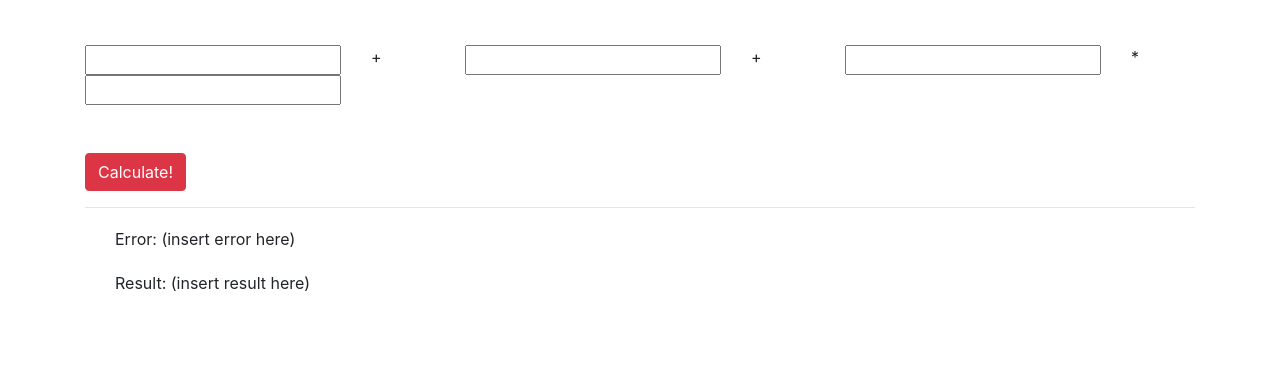
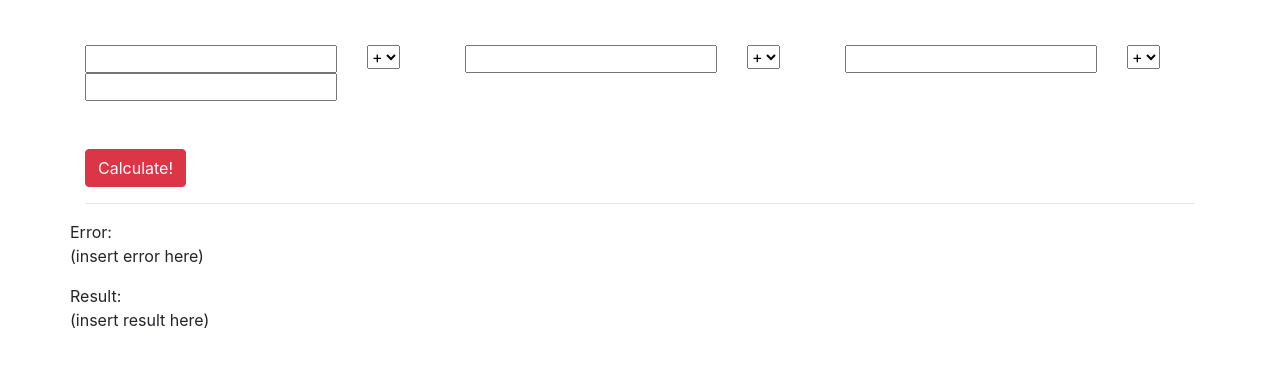
Before and after one commit to alexonaci/math-is-fun-challange, a plain HTML site: page index.html in a window 1280 px wide. Shown: the part 206-572 px from the top of the page. Drawn offline with nearby package versions, Linux system fonts and the light colour scheme.

Commit message:
updates readme and html file in order to make it more clear

```diff
--- a/index.html
+++ b/index.html
@@ -1,13 +1,21 @@
 <!DOCTYPE html>
 <html>
+
 <head>
     <meta charset="utf-8">
-    <meta http-equiv="X-UA-Compatible" content="IE=edge">
+    <meta http-equiv="X-UA-Compatible"
+          content="IE=edge">
     <title>Wolfram Beta</title>
-    <meta name="viewport" content="width=device-width, initial-scale=1">
-    <link rel="stylesheet" href="https://maxcdn.bootstrapcdn.com/bootstrap/4.0.0/css/bootstrap.min.css"
-          integrity="sha384-Gn5384xqQ1aoWXA+058RXPxPg6fy4IWvTNh0E263XmFcJlSAwiGgFAW/dAiS6JXm" crossorigin="anonymous">
+    <meta name="viewport"
+          content="width=device-width, initial-scale=1">
+    <link rel="stylesheet"
+          href="https://maxcdn.bootstrapcdn.com/bootstrap/4.0.0/css/bootstrap.min.css"
+          integrity="sha384-Gn5384xqQ1aoWXA+058RXPxPg6fy4IWvTNh0E263XmFcJlSAwiGgFAW/dAiS6JXm"
+          crossorigin="anonymous">
+    <link rel="stylesheet"
+          href="./styles.css">
 </head>
+
 <body>
     <div class="container">
         <div class="row">
@@ -15,62 +23,87 @@
                 <h1 class="mt-5">Math is <strong>Fun</strong></h1>
             </div>
             <div class="col">
-            <img src="https://media.giphy.com/media/26gJA9SSe4m54MYec/giphy.gif" class="img-fluid rounded"
-                 alt="Responsive image" width="50%" height="50%">
+                <img src="https://media.giphy.com/media/26gJA9SSe4m54MYec/giphy.gif"
+                     class="img-fluid rounded"
+                     alt="Responsive image"
+                     width="50%"
+                     height="50%">
             </div>
         </div>
 
         <div class="row mt-5">
             <div class="col">
-            <input type="text" id="first" name="first" required>
+                <input type="text"
+                       id="firstOperand"
+                       name="first"
+                       required>
             </div>
             <div class="col">
-            +
+                <select name="operations">
+                    <option value="addition">+</option>
+                    <option value="substraction">-</option>
+                    <option value="division">:</option>
+                    <option value="multiplication">*</option>
+                </select>
             </div>
             <div class="col">
-            <input type="text" id="second" name="second" required>
+                <input type="text"
+                       id="secondOperand"
+                       name="second"
+                       required>
             </div>
             <div class="col">
-            +
+                <select name="operations">
+                    <option value="addition">+</option>
+                    <option value="substraction">-</option>
+                    <option value="division">:</option>
+                    <option value="multiplication">*</option>
+                </select>
             </div>
             <div class="col">
-            <input type="text" id="third" name="third" required>
+                <input type="text"
+                       id="thirdOperand"
+                       name="third"
+                       required>
             </div>
             <div class="col">
-            *
+                <select name="operations">
+                    <option value="addition">+</option>
+                    <option value="substraction">-</option>
+                    <option value="division">:</option>
+                    <option value="multiplication">*</option>
+                </select>
             </div>
             <div class="col">
-            <input type="text" id="fourth" name="fourth" required>
+                <input type="text"
+                       id="fourthOperand"
+                       name="fourth"
+                       required>
             </div>
         </div>
         <div class="row mt-5">
             <div class="col">
-            <button class="btn btn-danger" onclick="run()">Calculate!</button>
+                <button class="btn btn-danger"
+                        onclick="run()">Calculate!</button>
             </div>
         </div>
         <hr>
         <div class="row">
             <!--DON'T DO ANY OF THIS IN REAL LIFE :]-->
             <article>
-            <ul style="list-style-type:none;">
+                <ul>
                     <li></li>
                     <li></li>
                     <li></li>
                     <li>
                         <div>
                             <div>
-                            <table>
-                                <tr>
-                                    <th></th>
-                                    <th></th>
-                                    <th></th>
-                                </tr>
-                                <tr>
-                                    <td></td>
-                                    <td></td>
-                                    <td>Error: <span>(insert error here)</span></td>
-                                </tr>
-                            </table>
+                                <ul>
+                                    <li></li>
+                                    <li></li>
+                                    <li>Error: <div>(insert error here)</div>
+                                    </li>
+                                </ul>
                             </div>
                         </div>
                     </li>
@@ -78,38 +111,28 @@
             </article>
         </div>
         <div class="row">
-        <section>
-            <table>
-                <tr>
-                    <th></th>
-                    <th></th>
-                    <th></th>
-                    <th></th>
-                    <th></th>
-                    <th></th>
-                </tr>
-                <tr>
-                    <td></td>
-                    <td></td>
-                    <td>
-                        <ul style="list-style-type:none;">
-                            <li></li>
+            <article>
+                <ul>
                     <li></li>
                     <li></li>
                     <li></li>
                     <li>
-                                <div>Result: <span>(insert result here)</span></div>
+                        <div>
+                            <div>
+                                <ul>
+                                    <li></li>
+                                    <li></li>
+                                    <li>Result: <div>(insert result here)</div>
                                     </li>
                                 </ul>
-                    </td>
-                    <td></td>
-                    <td></td>
-                    <td></td>
-                </tr>
-            </table>
-        </section>
+                            </div>
+                        </div>
+                    </li>
+                </ul>
+            </article>
         </div>
     </div>
     <script src="index.js"></script>
 </body>
+
 </html>
--- /dev/null
+++ b/styles.css
@@ -0,0 +1,9 @@
+* {
+    margin: 0;
+    padding: 0;
+    box-sizing: border-box;
+  }
+
+ul {
+    list-style-type: none;
+}
```
Also changed, not shown: README.md. Lines whose indentation alone changed are shown as unchanged.
